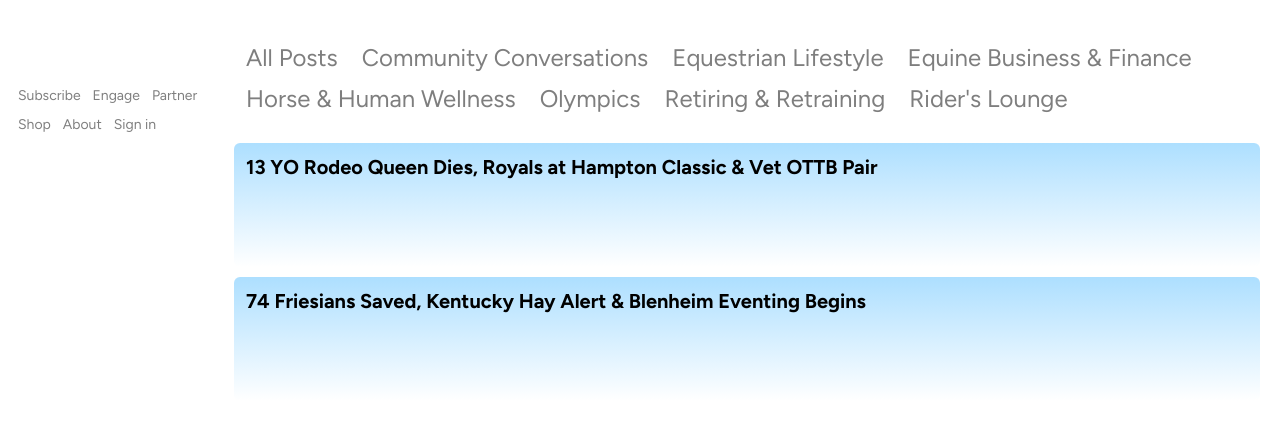
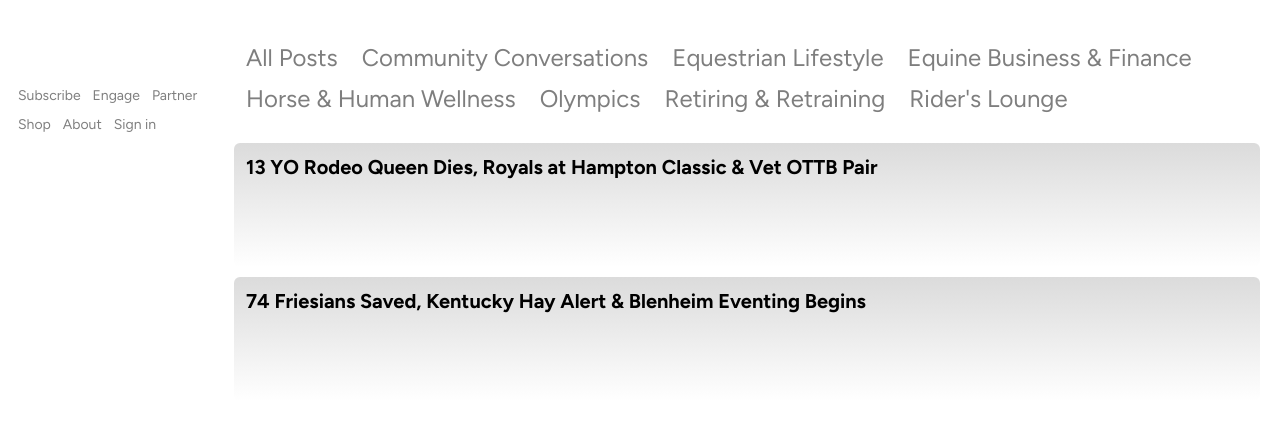
Before and after one commit to jerrysrepo/demo, a plain HTML site: page index.html in a window 1280 px wide. Shown: the part 649-1070 px from the top of the page. Drawn offline with nearby package versions, Linux system fonts and the light colour scheme.

Commit message:
Updated Sep 5 2025

```diff
--- a/index.html
+++ b/index.html
@@ -199,7 +199,7 @@
             height: 100px;
             border-radius: 6px;
             padding: 12px;
-            background-image: linear-gradient(rgb(173, 223, 255), white);
+            background-image: linear-gradient(rgb(219, 219, 219), white);
             background-size: cover;
             background-position: center;
             font-size: 20px;
```
